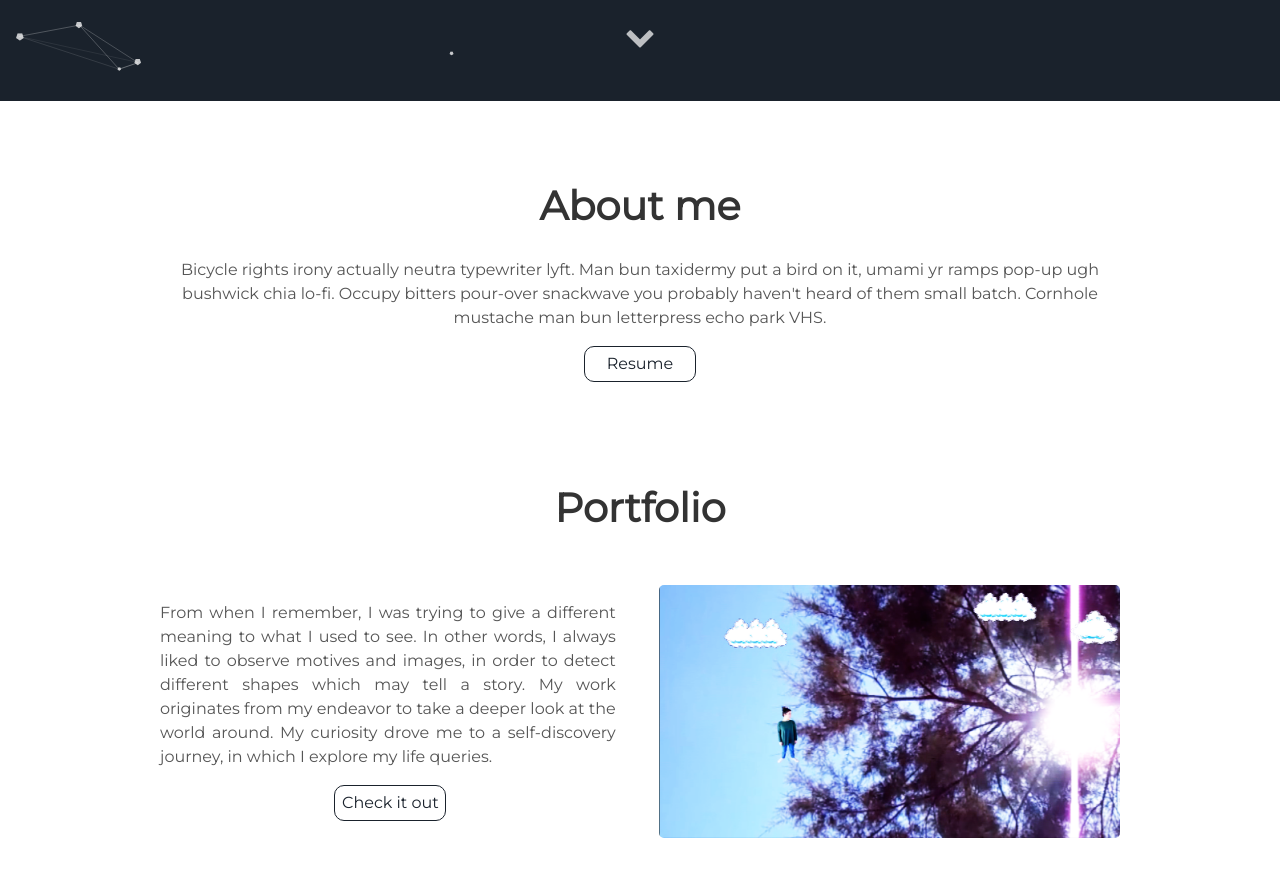
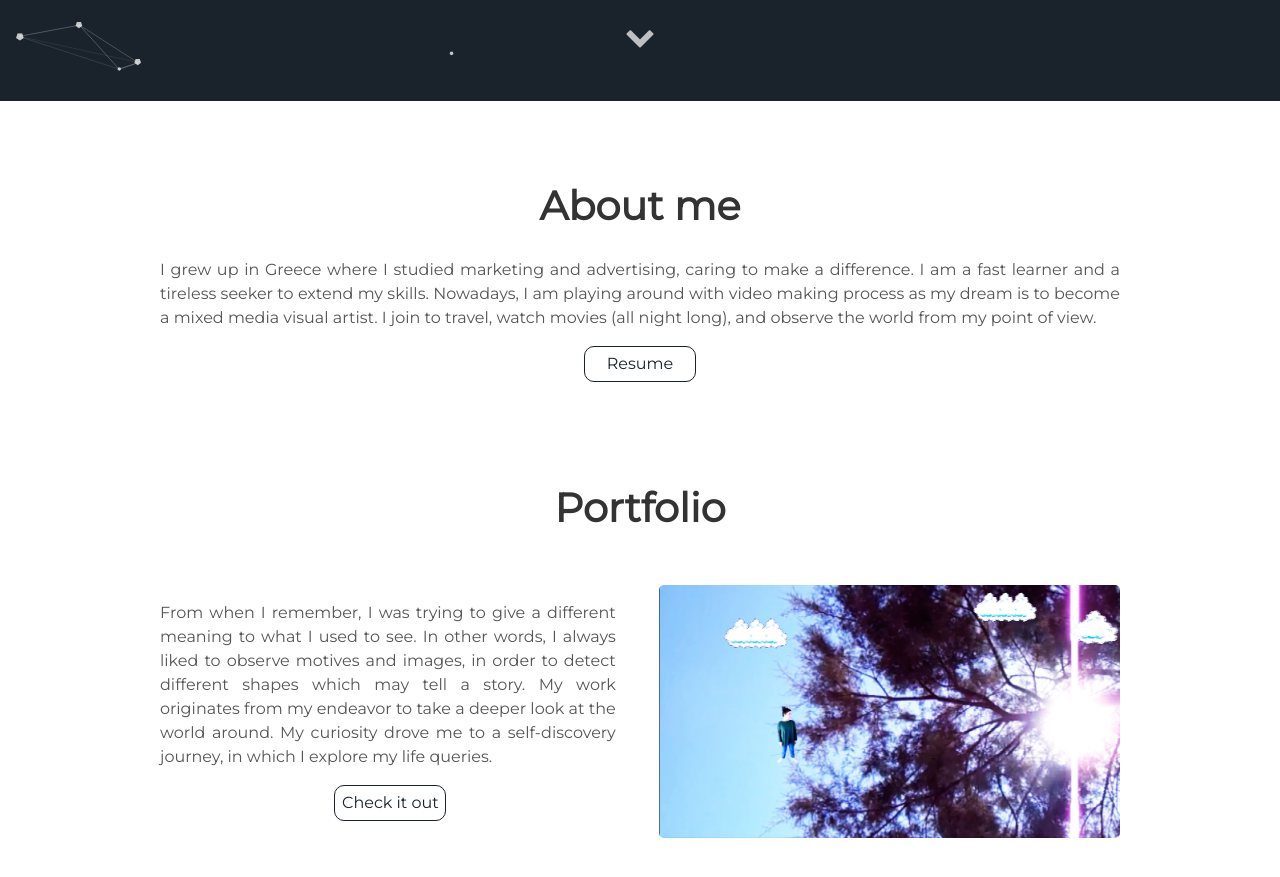
Before and after one commit to ampatzi/ampatzi.github.io, a Jekyll site: the page built from index.html, in a window 1280 px wide and 900 px high, scrolled down 799 px. Shown: the top 877 px of the window. Built offline with Jekyll 4.4.1, drawn with Linux system fonts in a browser that asks for light colours.

Commit message:
Update about me

```diff
--- a/_config.yml
+++ b/_config.yml
@@ -6,7 +6,7 @@ url: "https://ampatzi.github.io" # the base hostname & protocol for your site e.
 
 # User settings
 username: Vasia Ampatzi
-user_description: Bicycle rights irony actually neutra typewriter lyft. Man bun taxidermy put a bird on it, umami yr ramps pop-up ugh bushwick chia lo-fi. Occupy bitters pour-over snackwave you probably haven't heard of them small batch. Cornhole mustache man bun letterpress echo park VHS.
+user_description: I grew up in Greece where I studied marketing and advertising, caring make a difference. I am a fast learner and a tireless seeker to extend my skills. Nowadays, I am playing around with video making process as my dream is to become a mixed media visual artist. I join to travel, to watch movies (all night long), and to observe the world from my point of view.
 #user_title: Advertiser
 email: vasia.abatzi@gmail.com
 #twitter_username: lorem_ipsum
--- a/_includes/about.html
+++ b/_includes/about.html
@@ -1,7 +1,10 @@
  <div class="user-details">
   <h1> About me </h1>
-  <p> {{site.user_description}}
+
+    <p align="justify">
+I grew up in Greece where I studied marketing and advertising, caring to make a difference. I am a fast learner and a tireless seeker to extend my skills. Nowadays, I am playing around with video making process as my dream is to become a mixed media visual artist. I join to travel, watch movies (all night long), and observe the world from my point of view.
+
       <center><a class="project-link" target="_blank" href="cv/resume_ampatzi_vasiliki.pdf">Resume</a></center>
-     </p>
 
+ </p>
 </div>
```
